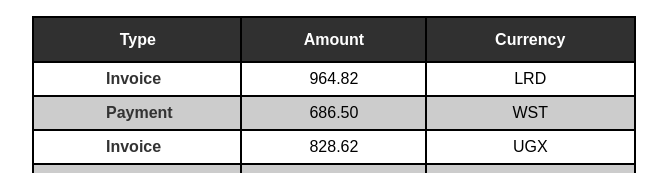
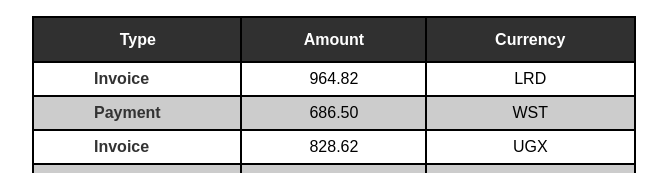
Before and after one commit to Sysqwerty/goit-neo-react-hw-01, a React (Vite) app: page / in a window 1280 px wide. Shown: the part 779-952 px from the top of the page, without its empty margins (306-973 px from the left). Built offline with nearby package versions, Linux system fonts and the light colour scheme.

Commit message:
update table css (task3)

```diff
--- a/src/components/transactionHistory/TransactionHistory.module.css
+++ b/src/components/transactionHistory/TransactionHistory.module.css
@@ -34,5 +34,5 @@
   color: #333;
   text-transform: capitalize;
   text-align: left;
-  padding-left: 12%;
+  padding-left: 10%;
 }
```
